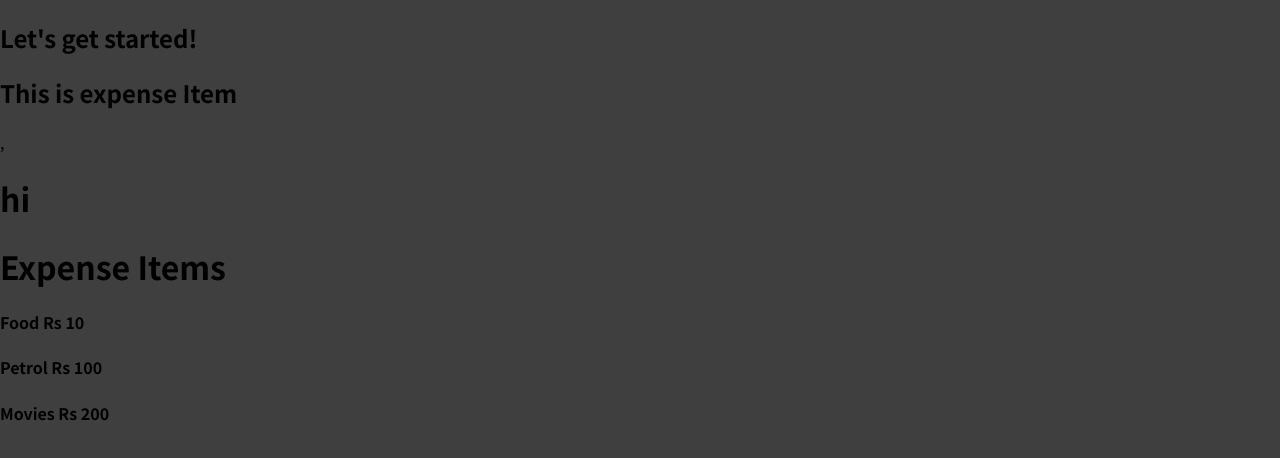
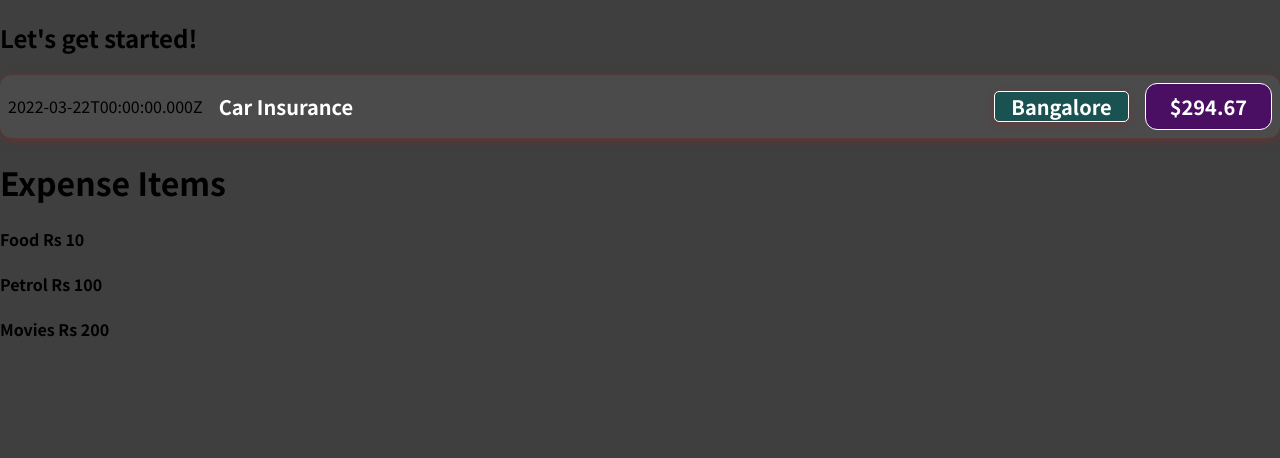
Before and after one commit to sampath11790/React-expense, a JavaScript app: page / in a window 1280 px wide. Shown: the top 458 px of the page. Built offline with nearby package versions, Linux system fonts and the light colour scheme.

Commit message:
used variable and add location

```diff
--- /dev/null
+++ b/src/components/ExpenseItem.css
@@ -0,0 +1,65 @@
+.expense-item {
+    display: flex;
+    justify-content: space-between;
+    align-items: center;
+    box-shadow: 0 2px 8px rgba(237, 8, 8, 0.25);
+    padding: 0.5rem;
+    margin: 1rem 0;
+    border-radius: 12px;
+    background-color: #4b4b4b;
+  }
+
+ .expense-item__description {
+    display: flex;
+    flex-direction: column;
+    gap: 1rem;
+    align-items: flex-end;
+    justify-content: flex-start;
+    flex: 1;
+  }
+
+  .expense-item h2 {
+    color: #5b4545;
+    font-size: 1rem;
+    flex: 1;
+    margin: 0 1rem;
+    color: white;
+  }
+
+  .expense-item__price {
+    font-size: 1rem;
+    font-weight: bold;
+    color: white;
+    background-color: #4a0f63;
+    border: 1px solid white;
+    padding: 0.5rem;
+    border-radius: 12px;
+  }
+  .Location-Expenditure{
+    font-size: 1rem;
+   font-weight: bold;
+   background-color: rgb(26, 81, 81);
+   border-radius: 5px;
+   box-shadow:0 2px 8px rgba(194, 1, 1, 0.25);
+   border: 1px solid white
+
+  }
+
+  @media (min-width: 580px) {
+    .expense-item__description {
+      flex-direction: row;
+      align-items: center;
+      justify-content: flex-start;
+      flex: 1;
+    }
+
+
+    .expense-item__description h2 {
+      font-size: 1.25rem;
+    }
+
+    .expense-item__price {
+      font-size: 1.25rem;
+      padding: 0.5rem 1.5rem;
+    }
+  }
--- a/src/components/ExpenseItem.js
+++ b/src/components/ExpenseItem.js
@@ -1,8 +1,21 @@
+
+import './ExpenseItem.css'
 function ExpenceItem(){
+   const ExpenseDate=new Date(2022,2,22);
+   const ExpenseTitle="Car Insurance";
+   const ExpenseAmount=294.67;
+    const LocationOfExpenditure="Bangalore";
+
     return (
-    <div>
-        <h2>This is expense Item</h2>,
-            <h1>hi</h1>
-        </div>)
+    <div className="expense-item">
+       <div>{ExpenseDate.toISOString()}</div>
+       <div className='expense-item__description'>
+        <h2>{ExpenseTitle}</h2>
+       <div className='Location-Expenditure'>
+       <h2>{LocationOfExpenditure}</h2>
+       </div>
+     <div className='expense-item__price'>{"$"+ExpenseAmount}</div>
+       </div>
+     </div>);
 }
 export default ExpenceItem
```
Also changed, not shown: 2 other files (tests, documents, lock files or other folders).
